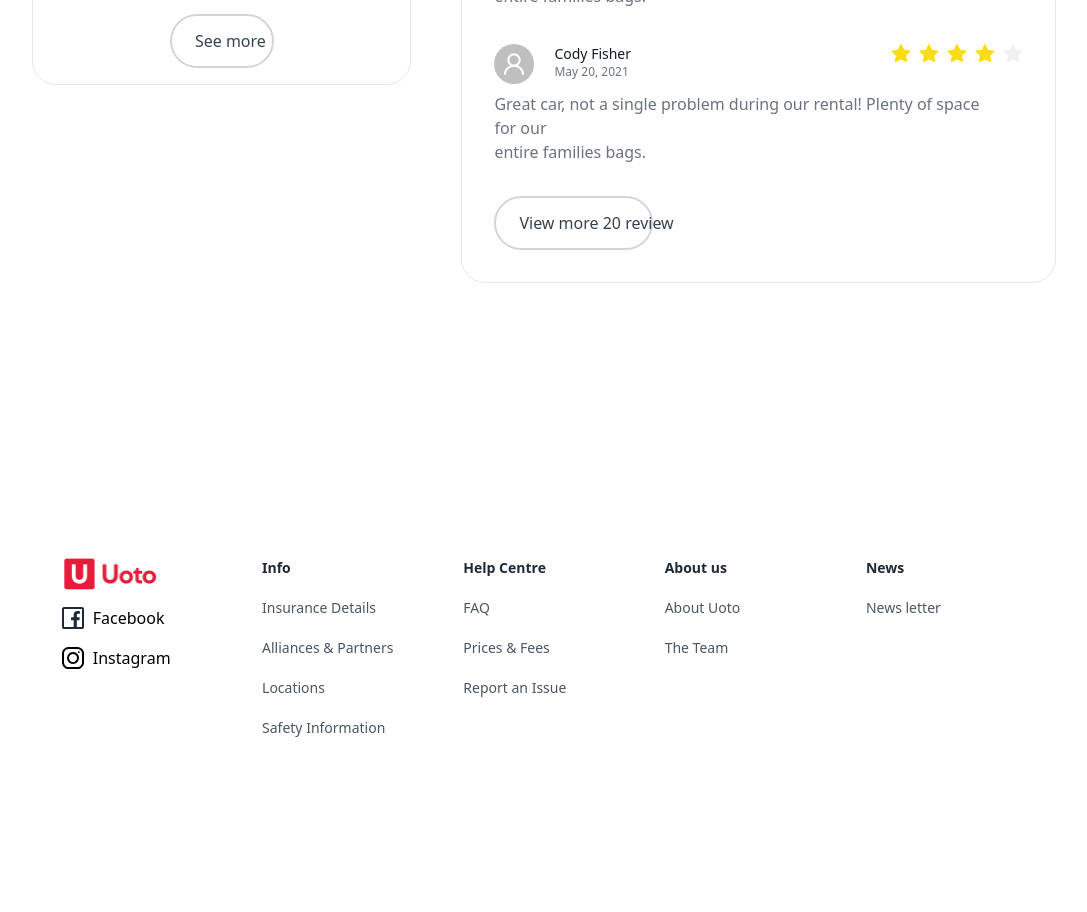
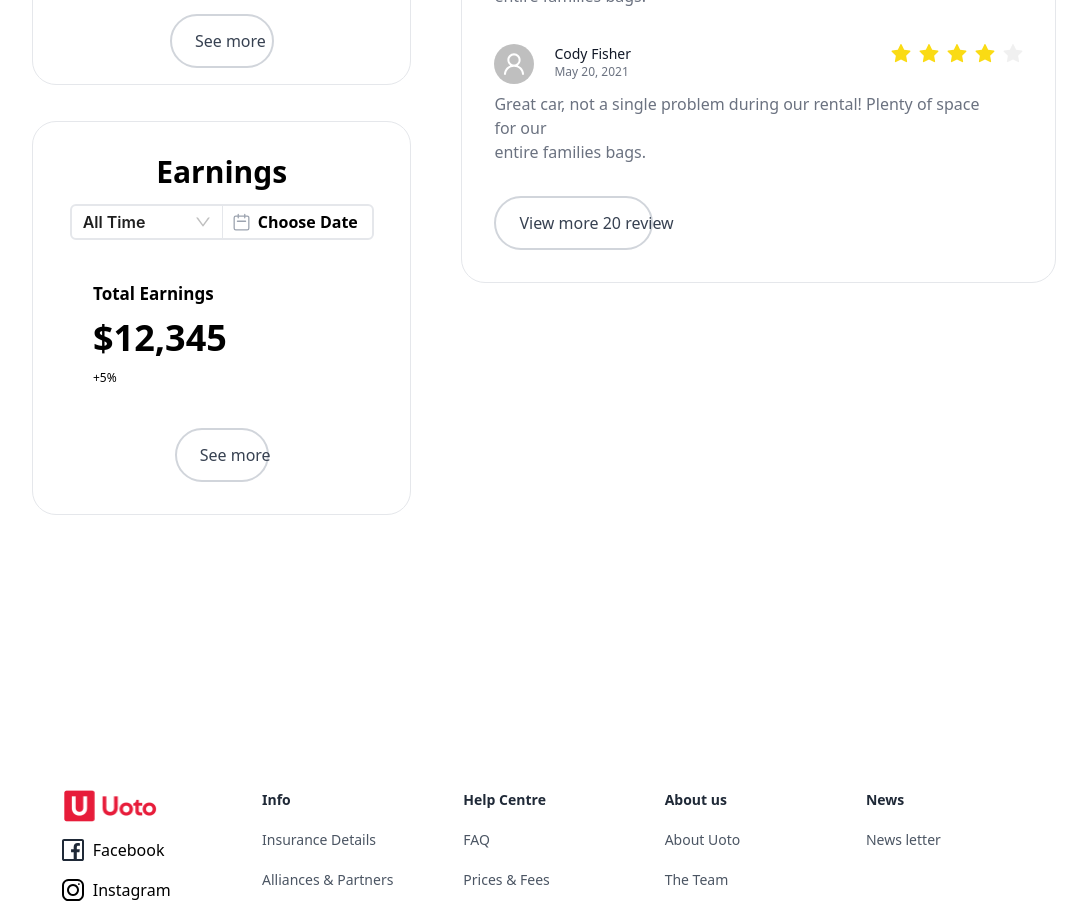
Before and after one commit to sankar-bhadran/frontend-uoto, a Next.js app: page /hostprofile in a window 1280 px wide. Shown: the part 1420-2332 px from the top of the page, without its empty margins (96-1183 px from the left). Built offline with nearby package versions, Linux system fonts and the light colour scheme.

Commit message:
'Earnings'

```diff
--- a/app/globals.css
+++ b/app/globals.css
@@ -105,6 +105,43 @@ th {
 }
 
 .ant-dropdown .ant-dropdown-menu .ant-dropdown-menu-item {
-  padding: 7px 31px;
-  font-size: 18px;
+  padding: 5.54px 22.18px 5.54px 22.18px;
+  font-size: 19.41px;
+  line-height: 33.27px;
 }
+
+.ant-dropdown .ant-dropdown-menu .ant-dropdown-menu-item:hover {
+  background-color: #e71c3a;
+  color: #ffff;
+}
+
+.no-scroll-dropdown .ant-select-dropdown {
+  overflow-y: hidden !important;
+  max-height: none !important;
+}
+
+/* .ant-select-single .ant-select-selector { */
+/* font-size: 16px; */
+/* line-height: 16; */
+/* font-weight: bold; */
+/* margin-left: 11px; */
+/* } */
+
+.ant-select .ant-select-selection-item {
+  font-weight: 600;
+  font-size: 16px;
+  line-height: 16;
+}
+
+.ant-select-outlined:not(.ant-select-customize-input) .ant-select-selector {
+  border: none;
+  background-color: inherit;
+}
+
+.datePicker {
+  visibility: hidden;
+  height: 0;
+  padding: 0;
+  width: 0;
+  position: absolute;
+}
--- a/components/calendarfullcomponent/FullCalendar.tsx
+++ b/components/calendarfullcomponent/FullCalendar.tsx
@@ -1,77 +1,12 @@
 "use client";
-import React, { useRef, useState } from "react";
 import CalendarComponent from "../calendar/CalendarComponent";
-import { LeftOutlined, RightOutlined } from "@ant-design/icons";
-import type { MenuProps } from "antd";
-import { Dropdown, message } from "antd";
-
-type CalendarComponentRef = {
-  sendMonthAndYear: () => void;
-  handlePrevMonth: () => void;
-  handleNextMonth: () => void;
-};
-
-type CalendarData = {
-  month: string;
-  year: string;
-};
-
-const onClick: MenuProps["onClick"] = ({ key }) => {
-  message.info(`Click on item ${key}`);
-};
-
-const onClickOne: MenuProps["onClick"] = ({ key }) => {
-  message.info(`Click on item ${key}`);
-};
-
-const itemsOne: MenuProps["items"] = [
-  { label: "January", key: "1" },
-  { label: "February", key: "2" },
-  { label: "March", key: "3" },
-  { label: "April", key: "4" },
-  { label: "May", key: "5" },
-  { label: "June", key: "6" },
-  { label: "July", key: "7" },
-  { label: "August", key: "8" },
-  { label: "September", key: "9" },
-  { label: "October", key: "10" },
-  { label: "November", key: "11" },
-  { label: "December", key: "12" },
-];
-const items: MenuProps["items"] = [
-  {
-    label: "2023",
-    key: "1",
-  },
-  {
-    label: "2022",
-    key: "2",
-  },
-  {
-    label: "2021",
-    key: "3",
-  },
-  {
-    label: "2020",
-    key: "1",
-  },
-  {
-    label: "2019",
-    key: "2",
-  },
-  {
-    label: "2018",
-    key: "3",
-  },
-];
 
 const FullCalendar = () => {
-  const [dataFromChild, setDataFromChild] = useState<CalendarData>();
-  const handleMonthAndYear = (data: CalendarData) => {
-    setDataFromChild(data);
-  };
+  // const [dataFromChild, setDataFromChild] = useState<CalendarData>();
+  // const handleMonthAndYear = (data: CalendarData) => {
+  //   setDataFromChild(data);
+  // };
 
-  const childRef = useRef<CalendarComponentRef>(null);
   return (
     <div className="rounded-[24px] border-[1px] border-[#E5E7EB]  p-[32px] flex flex-col gap-6 ">
       <div>
@@ -79,53 +14,9 @@ const FullCalendar = () => {
           Set your vehicle availability
         </h1>
       </div>
-      <div className="flex justify-between items-center gap-[20px] ">
-        <button
-          onClick={() => {
-            childRef.current?.handlePrevMonth();
-          }}
-        >
-          <LeftOutlined
-            style={{
-              color: "#E71C3A",
-              fontSize: "22px",
-            }}
-          />
-        </button>
-        <p className="text-[#000000] font-extrabold text-[25.36px] leading-[35.96px] cursor-pointer">
-          <Dropdown
-            menu={{ items: itemsOne, onClick: onClickOne }}
-            trigger={["click"]}
-          >
-            <a onClick={(e) => e.preventDefault()} className=" ml-2">
-              {dataFromChild?.month}
-            </a>
-          </Dropdown>
 
-          <Dropdown menu={{ items, onClick }} trigger={["click"]}>
-            <a onClick={(e) => e.preventDefault()} className=" ml-2">
-              {dataFromChild?.year}
-            </a>
-          </Dropdown>
-        </p>
-        <button
-          onClick={() => {
-            childRef.current?.handleNextMonth();
-          }}
-        >
-          <RightOutlined
-            style={{
-              color: "#E71C3A",
-              fontSize: "22px",
-            }}
-          />
-        </button>
-      </div>
       <div className="flex justify-center">
-        <CalendarComponent
-          ref={childRef}
-          setMonthAndYear={handleMonthAndYear}
-        />
+        <CalendarComponent />
       </div>
       <hr />
       <div className="flex justify-end ">
--- /dev/null
+++ b/components/hostdashboard/Earnings.tsx
@@ -0,0 +1,119 @@
+import { ConfigProvider, Select } from "antd";
+import React, { useState } from "react";
+import calendarIcon from "../icons/calendaricon.svg";
+import Image from "next/image";
+import { DatePicker } from "antd";
+import type { Dayjs } from "dayjs";
+import dayjs from "dayjs";
+
+const { RangePicker } = DatePicker;
+
+const Earnings = () => {
+  const [datePickerOpen, setDatePickerOpen] = useState(false);
+  const [selectedDate, setSelectedDate] = useState<string>("Choose Date");
+  const [startDate, setStartDate] = useState();
+  const [endDate, setEndDate] = useState();
+
+  const handleDateChange: DatePickerProps["onChange"] = (date, dateString) => {
+    console.log(date);
+    if (date) {
+      const startDate = date[0].format("DD-MM-YYY");
+      setStartDate(startDate);
+      const endDate = date[1].format("DD-MM-YYYY");
+      setEndDate(endDate);
+    } else {
+      setSelectedDate("");
+    }
+    console.log(startDate);
+    console.log(endDate);
+  };
+  const options = [
+    { value: "jack", label: "Today" },
+    { value: "lucy", label: "Last 7 days" },
+    { value: "last4weeks", label: "Last 4 Weeks" },
+    { value: "last3months", label: "All Last 3 months" },
+    { value: "last12months", label: "Last 12 months" },
+    { value: "monthToDate", label: "Month to date" },
+    { value: "quarterToDate", label: "Quarter to date" },
+    { value: "yearToDate", label: "Year to date" },
+    { value: "allTime", label: "All Time" },
+  ];
+
+  const handleChange = (value: string) => {
+    console.log(`selected ${value}`);
+  };
+
+  return (
+    <>
+      <div className="flex flex-col  p-[32px] gap-[14px]">
+        <h1 className="font-semibold text-3xl text-center">Earnings</h1>
+        <div className="flex justify-center">
+          <div
+            className="grid grid-cols-2 divide-x rounded-[6px] border-[2px] border-[#E5E7EB] divide-[#E5E7EB]"
+            // style={{ display: "inline-block", width: "auto" }}
+          >
+            <ConfigProvider
+              theme={{
+                components: {
+                  Select: {
+                    activeBorderColor: "#E71 ",
+                    hoverBorderColor: "#ffff",
+                    optionSelectedColor: "#E71C3A",
+                  },
+                },
+                token: {
+                  fontSizeIcon: 16,
+                },
+              }}
+            >
+              <Select
+                className="no-scroll-dropdown"
+                defaultValue="All Time"
+                style={{ width: 150 }}
+                onChange={handleChange}
+                listHeight={500}
+                options={options}
+              />
+            </ConfigProvider>
+
+            <span className="p-1 font-semibold text-base flex items-center justify-center space-x-2">
+              <button
+                className="cursor-pointer"
+                onClick={() => setDatePickerOpen(true)}
+              >
+                <Image
+                  src={calendarIcon}
+                  width={17.25}
+                  height={17.25}
+                  alt="menuIcon"
+                />
+                <RangePicker
+                  className="datePicker"
+                  open={datePickerOpen}
+                  onOpenChange={setDatePickerOpen}
+                  onChange={handleDateChange}
+                />
+              </button>
+
+              <span className="pr-1">{selectedDate}</span>
+            </span>
+          </div>
+        </div>
+        <div className="flex flex-col gap-3 p-[28px]">
+          <h2 className="text-[17px] leading-[24px] font-semibold">
+            Total Earnings
+          </h2>
+          <h1 className="text-4xl font-semibold"> $12,345</h1>
+          <p className="text-xs font-medium">+5%</p>
+        </div>
+        <div className="flex justify-center">
+          <button className=" w-[30%] pt-[13px] pr-[25px] pb-[13px] pl-[23px] text-nowrap border-[#D1D5DB] rounded-[56px] border-2 text-base font-medium text-[#374151]">
+            See more
+          </button>
+        </div>
+      </div>
+    </>
+  );
+};
+
+export default Earnings;
--- a/components/hostdashboard/HostDashboard.jsx
+++ b/components/hostdashboard/HostDashboard.jsx
@@ -3,6 +3,7 @@ import ProfileCard from "../../components/profilecard/ProfileCard";
 import HostListingCard from "../../components/hostlistingcard/HostListingCard";
 import ReviewComponent from "../../components/review/Reviews";
 import BookingHistoryComponent from "../../components/bookinghistory/BookingHistory";
+import Earnings from "./Earnings";
 
 const HostDashboard = () => {
   return (
@@ -16,6 +17,9 @@ const HostDashboard = () => {
               </div>
               <div className="rounded-[24px] border-[1px] border-[#E5E7EB]">
                 <BookingHistoryComponent />
+              </div>
+              <div className="rounded-[24px] border-[1px] border-[#E5E7EB]">
+                <Earnings />
               </div>
             </div>
             <div className=" flex flex-col gap-7">
```
Also changed, not shown: components/calendar/CalendarComponent.tsx (+87 -52 lines), components/icons/Icon (3).svg (added), components/icons/calendaricon.svg (added).
